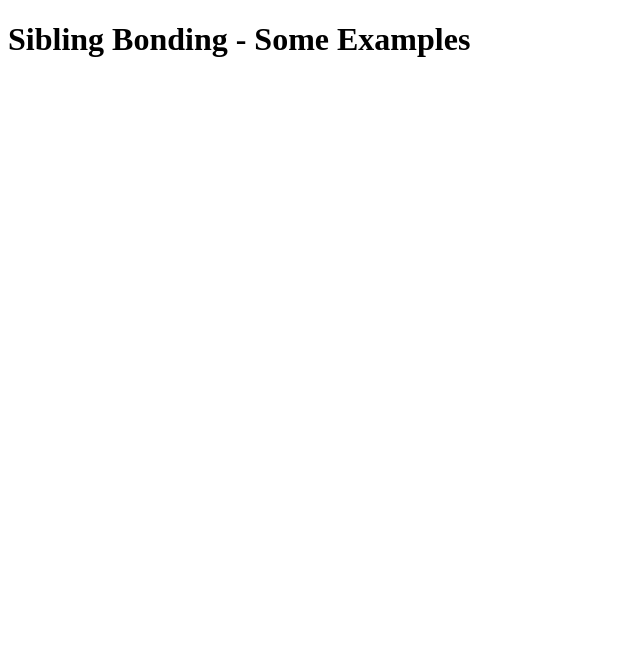
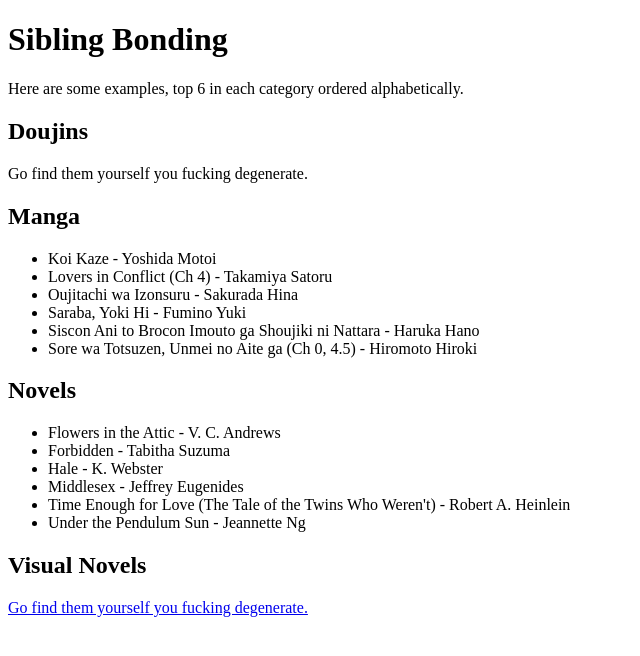
Before and after one commit to sibling-bonding/sibling-bonding.github.io, a plain HTML site: page index.html in a window 1280 px wide. Shown: the whole page, without its empty margins (0-640 px from the left). Drawn offline with Linux system fonts and the light colour scheme.

Commit message:
Update index.html

```diff
--- a/index.html
+++ b/index.html
@@ -5,6 +5,34 @@
     <title>Sibling Bonding</title>
 </head>
 <body>
-    <h1>Sibling Bonding - Some Examples</h1>
+    <h1>Sibling Bonding</h1>
+
+    <p>Here are some examples, top 6 in each category ordered alphabetically.</p>
+
+    <h2>Doujins</h2>
+    <p>Go find them yourself you fucking degenerate.</p>
+
+    <h2>Manga</h2>
+    <ul>
+        <li>Koi Kaze - Yoshida Motoi</li>
+        <li>Lovers in Conflict (Ch 4) - Takamiya Satoru</li>
+        <li>Oujitachi wa Izonsuru - Sakurada Hina</li>
+        <li>Saraba, Yoki Hi - Fumino Yuki</li>
+        <li>Siscon Ani to Brocon Imouto ga Shoujiki ni Nattara - Haruka Hano</li>
+        <li>Sore wa Totsuzen, Unmei no Aite ga (Ch 0, 4.5) - Hiromoto Hiroki</li>
+    </ul>
+
+    <h2>Novels</h2>
+    <ul>
+        <li>Flowers in the Attic - V. C. Andrews</li>
+        <li>Forbidden - Tabitha Suzuma</li>
+        <li>Hale - K. Webster</li>
+        <li>Middlesex - Jeffrey Eugenides</li>
+        <li>Time Enough for Love (The Tale of the Twins Who Weren't) - Robert A. Heinlein</li>
+        <li>Under the Pendulum Sun - Jeannette Ng</li>
+    </ul>
+
+    <h2>Visual Novels</h2>
+    <p><a href="https://vndb.org/v/all?q=&fil=tag_inc-89%7E100.tagspoil-2.lang-en&rfil=&cfil=&s=title&o=a">Go find them yourself you fucking degenerate.</a></p>
 </body>
 </html>
```
